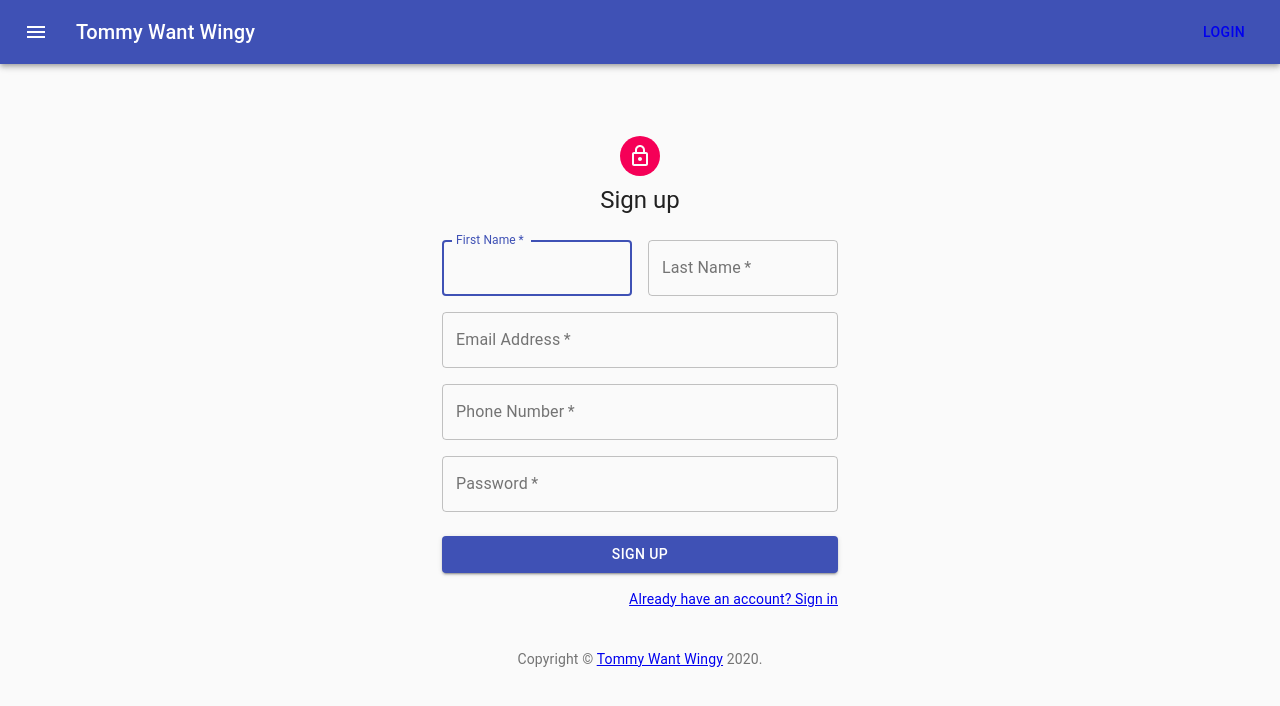
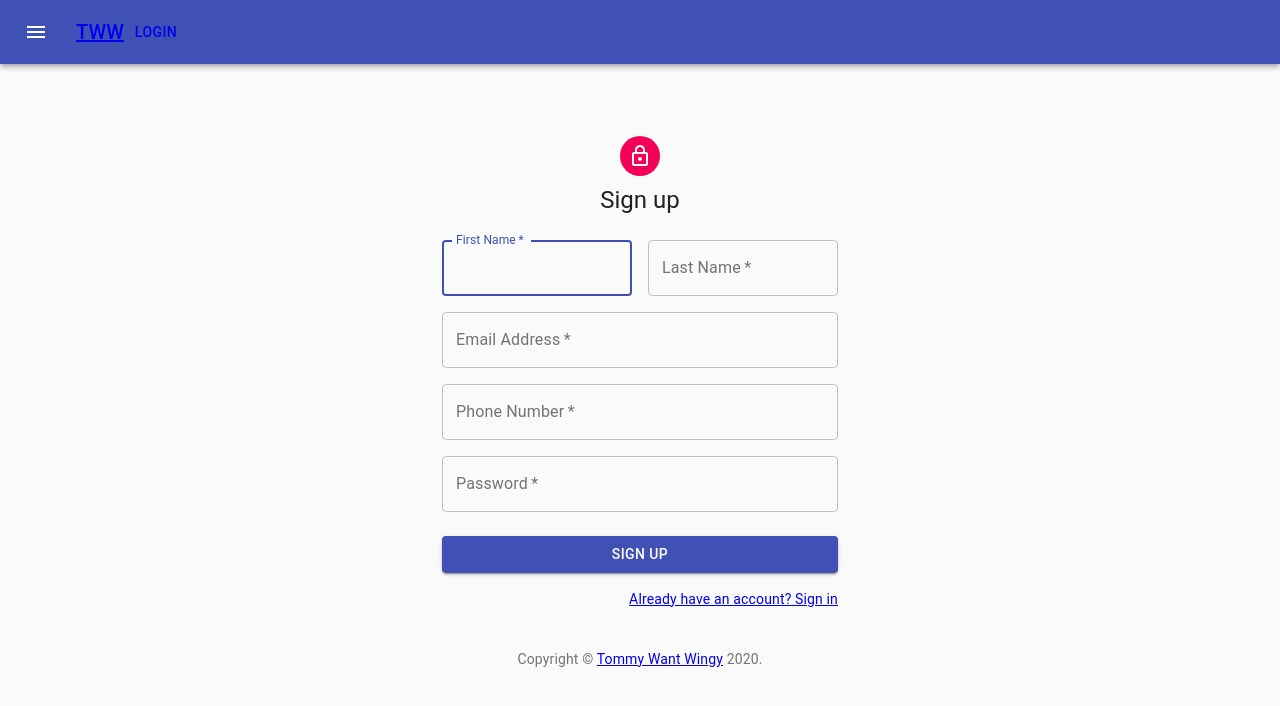
Before and after one commit to bufordeeds/tww-client, a React (Create React App) app: page /sign-up in a window 1280 px wide. Shown: the top 706 px of the page. Built offline with nearby package versions, Linux system fonts and the light colour scheme.

Commit message:
imported history and FA

```diff
--- a/src/Nav.js
+++ b/src/Nav.js
@@ -6,8 +6,9 @@ import Typography from "@material-ui/core/Typography";
 import Button from "@material-ui/core/Button";
 import IconButton from "@material-ui/core/IconButton";
 import MenuIcon from "@material-ui/icons/Menu";
-import {Link} from 'react-router-dom'
-import history from './history'
+import { Link } from "react-router-dom";
+import history from "./history";
+import { FontAwesomeIcon as FAI } from "@fortawesome/react-fontawesome";
 
 const useStyles = makeStyles(theme => ({
   root: {
@@ -24,9 +25,9 @@ const useStyles = makeStyles(theme => ({
 const logout = setIsLoggedIn => {
   localStorage.clear();
   setIsLoggedIn(false);
-  history.push('/sign-in')
+  history.push("/sign-in");
 };
-export default function Nav({ setIsLoggedIn }) {
+export default function Nav({ cartLength, setIsLoggedIn }) {
   const classes = useStyles();
 
   return (
@@ -41,11 +42,23 @@ export default function Nav({ setIsLoggedIn }) {
           >
             <MenuIcon />
           </IconButton>
-          <Typography variant="h6" className={classes.title}>
-            Tommy Want Wingy
-          </Typography>
+          <Link to={"/"}>
+            <Typography variant="h6" className={classes.title}>
+              TWW
+            </Typography>
+          </Link>
+          {cartLength > 0 ? (
+            <Link to={"/checkout"} className={"nav__cart-link"}>
+              <Button color="inherit">
+                <FAI icon={"shopping-cart"} size={"2x"} color={"white"} />
+                <span className="cart__counter">{cartLength}</span>
+              </Button>
+            </Link>
+          ) : (
+            <></>
+          )}
           {localStorage.jwt ? (
-            <Link to={'/'}>
+            <Link to={"/"}>
               <Button onClick={() => logout(setIsLoggedIn)} color="inherit">
                 Logout
               </Button>
--- a/src/SignIn.js
+++ b/src/SignIn.js
@@ -148,7 +148,7 @@ export default function SignIn({setIsLoggedIn}) {
             </Button>
             <Grid container>
               <Grid item>
-                <Link to="/signup" variant="body2">
+                <Link to="/sign-up" variant="body2">
                   {"Don't have an account? Sign Up"}
                 </Link>
               </Grid>
--- a/src/SignUp.js
+++ b/src/SignUp.js
@@ -1,17 +1,19 @@
-import React from "react";
+import React, { useState } from "react";
+import axios from "axios";
+import { Link } from "react-router-dom";
+import history from './history';
+
+// MATERIAL UI SHIT
+import { makeStyles } from "@material-ui/core/styles";
 import Avatar from "@material-ui/core/Avatar";
 import Button from "@material-ui/core/Button";
+import Box from "@material-ui/core/Box";
+import Container from "@material-ui/core/Container";
 import CssBaseline from "@material-ui/core/CssBaseline";
-import TextField from "@material-ui/core/TextField";
 import Grid from "@material-ui/core/Grid";
-import Box from "@material-ui/core/Box";
 import LockOutlinedIcon from "@material-ui/icons/LockOutlined";
 import Typography from "@material-ui/core/Typography";
-import { makeStyles } from "@material-ui/core/styles";
-import Container from "@material-ui/core/Container";
-import axios from "axios";
-import { Link } from "react-router-dom";
-import { useState } from "react";
+import TextField from "@material-ui/core/TextField";
 
 function Copyright() {
   return (
@@ -85,6 +87,7 @@ export default function SignUp({ setIsLoggedIn }) {
       localStorage.setItem("customer", JSON.stringify(res.data.customer));
       localStorage.setItem("jwt", res.data.jwt);
       setIsLoggedIn(true);
+      history.push('/');
     });
   };
   return (
@@ -180,7 +183,7 @@ export default function SignUp({ setIsLoggedIn }) {
           </Button>
           <Grid container justify="flex-end">
             <Grid item>
-              <Link to="/signin" variant="body2">
+              <Link to="/sign-in" variant="body2">
                 Already have an account? Sign in
               </Link>
             </Grid>
```
